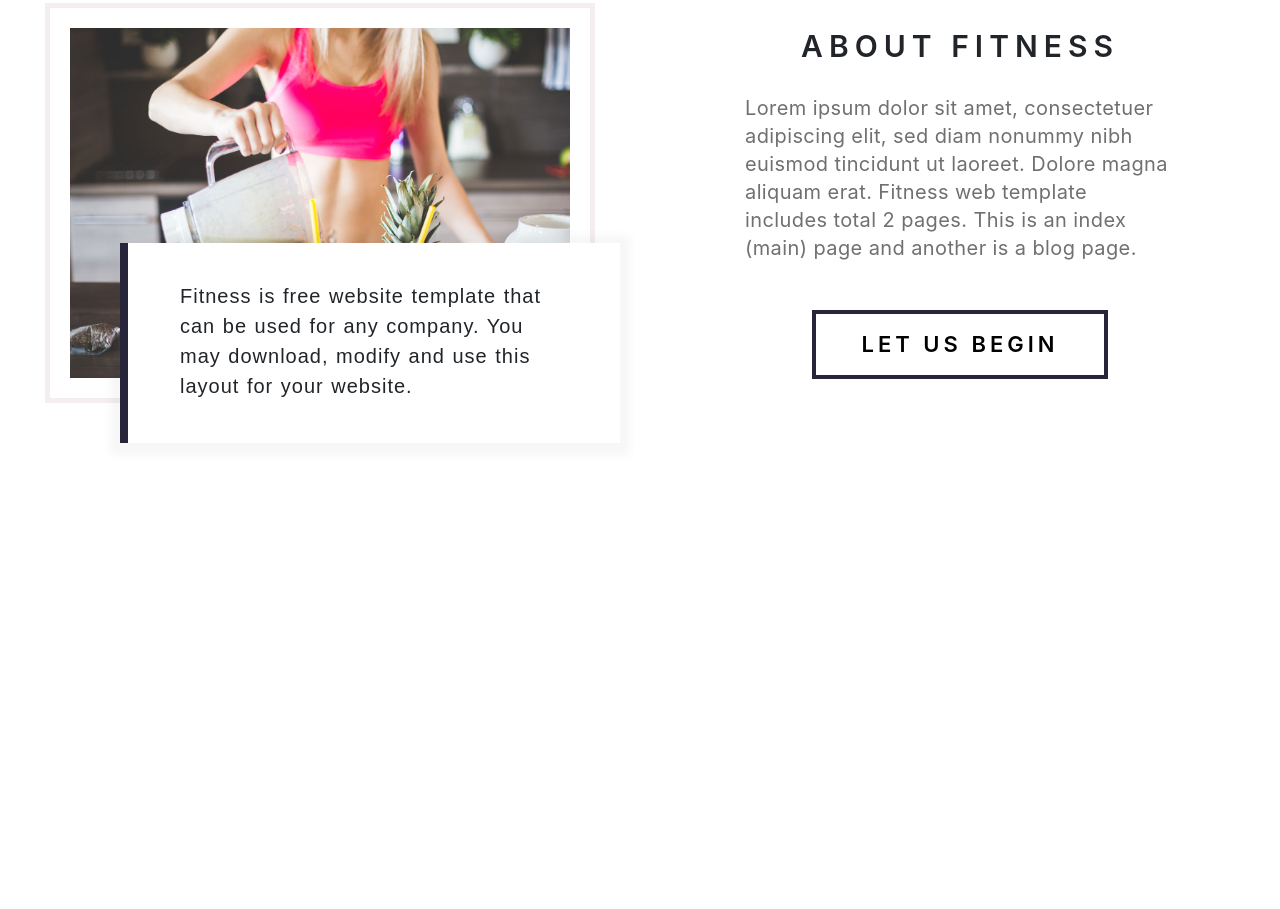
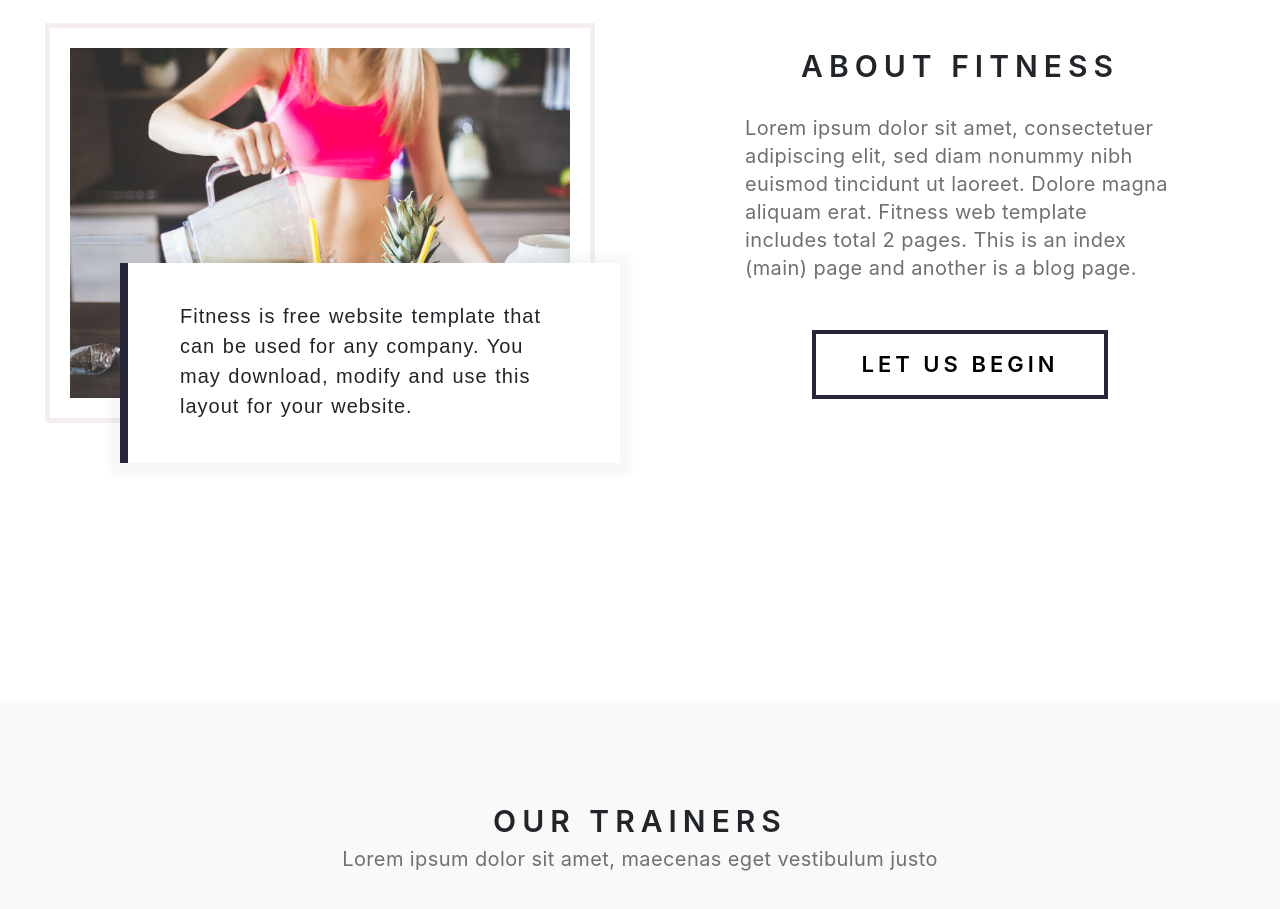
Before and after one commit to sayooj121/Fitness-Website, a plain HTML site: page index.html in a window 1280 px wide. Shown: the part 997-1906 px from the top of the page. Before the commit the page ends 1600 px from the top, so only its background shows below. Drawn offline with nearby package versions, Linux system fonts and the light colour scheme.

Commit message:
training section started

```diff
--- a/index.html
+++ b/index.html
@@ -58,6 +58,12 @@
         </div>
       </div>
     </div>
+    <div class="trainer">
+      <div class="trainer-heading">
+        <h3>OUR TRAINERS</h3>
+        <p>Lorem ipsum dolor sit amet, maecenas eget vestibulum justo</p>
+      </div>
+    </div>
 
     <script src="https://maxcdn.bootstrapcdn.com/bootstrap/4.0.0/js/bootstrap.min.js"></script>
   </body>
--- a/style.css
+++ b/style.css
@@ -137,6 +137,8 @@ a {
   display: flex;
   align-items: center;
   justify-content: center;
+  margin-bottom: 80px;
+  margin-top: 20px;
 }
 .first,
 .second {
@@ -218,3 +220,25 @@ a {
   background-color: #26253a;
   color: #fff;
 }
+/* trainer section */
+.trainer {
+  height: 100vh;
+  width: 100vw;
+  background: #f9f9f9;
+  padding-top: 100px;
+}
+
+.trainer-heading {
+  text-align: center;
+}
+.trainer-heading h3 {
+  font-size: 30px;
+  letter-spacing: 6px;
+  font-weight: 600;
+}
+.trainer-heading p {
+  color: #707070;
+  font-size: 20px;
+  line-height: 25px;
+  letter-spacing: 0.4px;
+}
```
